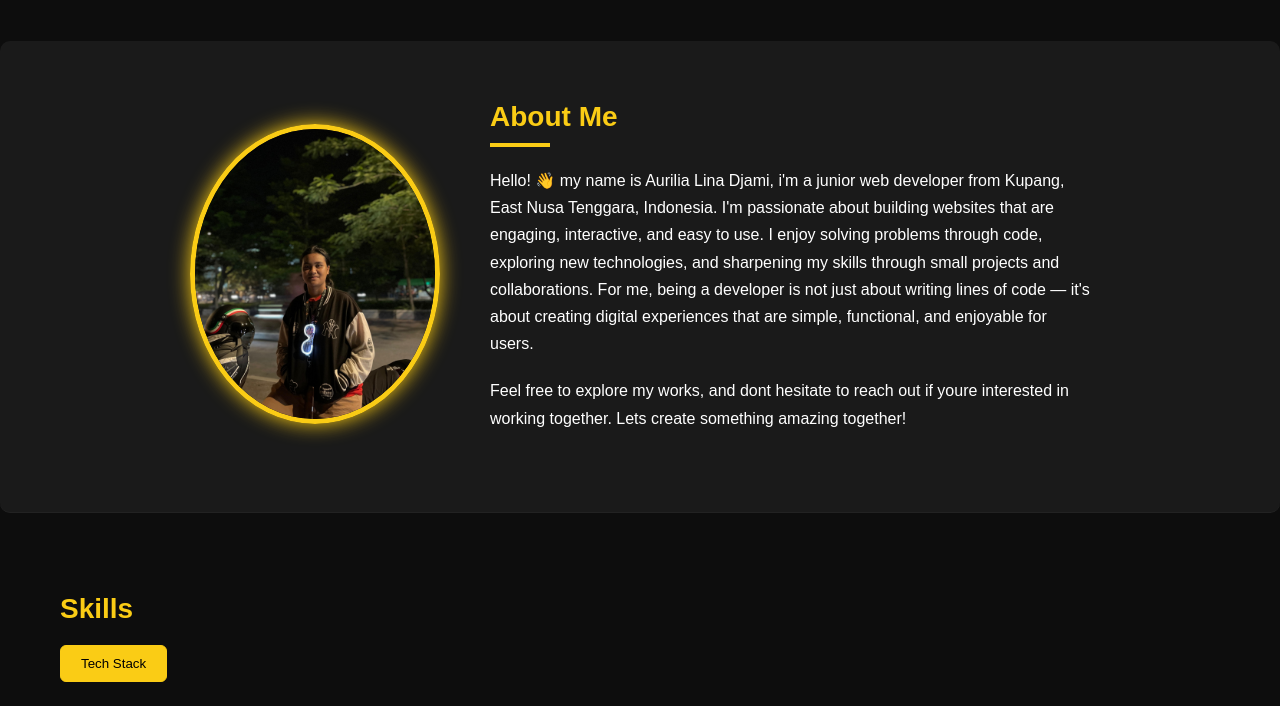
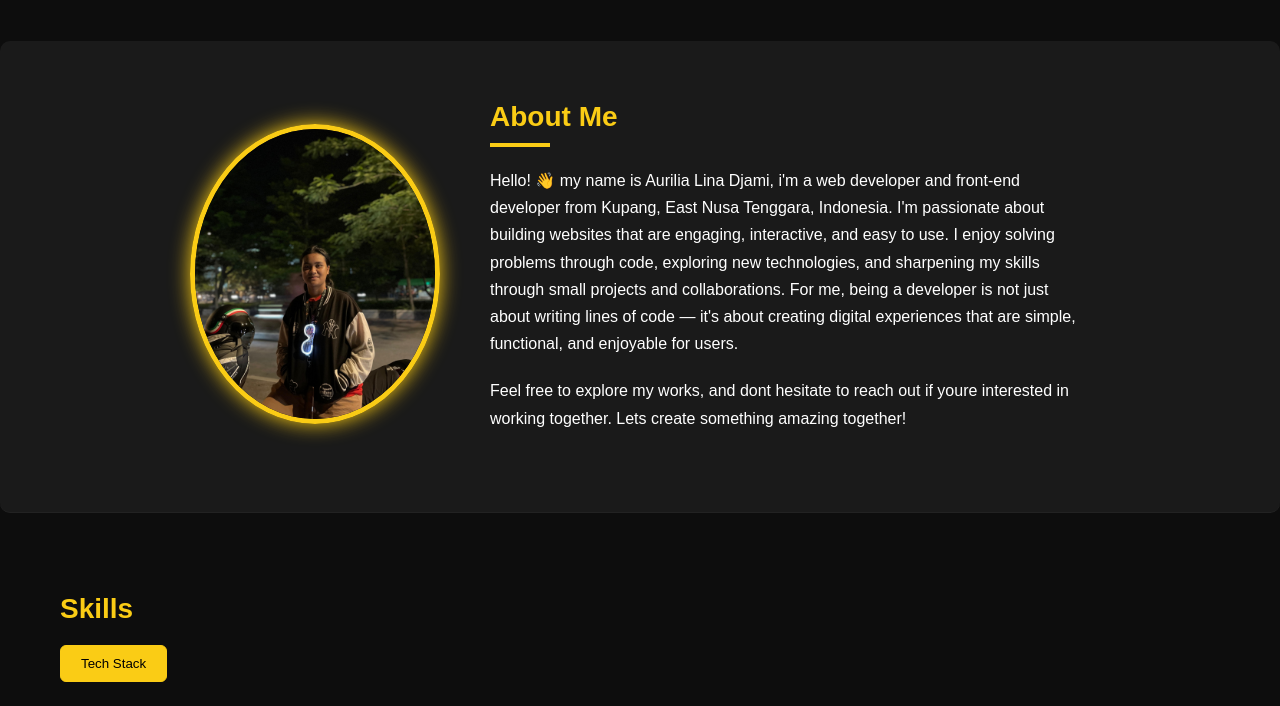
Before and after one commit to auriliadjami/Aurilia-V2, a plain HTML site: page about.html in a window 1280 px wide. Shown: the part 73-779 px from the top of the page. Drawn offline with Linux system fonts and the light colour scheme.

Commit message:
Update about.html

```diff
--- a/about.html
+++ b/about.html
@@ -34,7 +34,7 @@
       <p>
         Hello! 👋
 
-      my name is Aurilia Lina Djami, i'm a junior web developer from Kupang, East Nusa Tenggara, Indonesia.
+      my name is Aurilia Lina Djami, i'm a web developer and front-end developer from Kupang, East Nusa Tenggara, Indonesia.
       I'm passionate about building websites that are engaging, interactive, and easy to use.
       I enjoy solving problems through code, exploring new technologies, and sharpening my skills through small projects and collaborations.
       For me, being a developer is not just about writing lines of code — it's about creating digital experiences that are simple, functional, and enjoyable for users.
```
